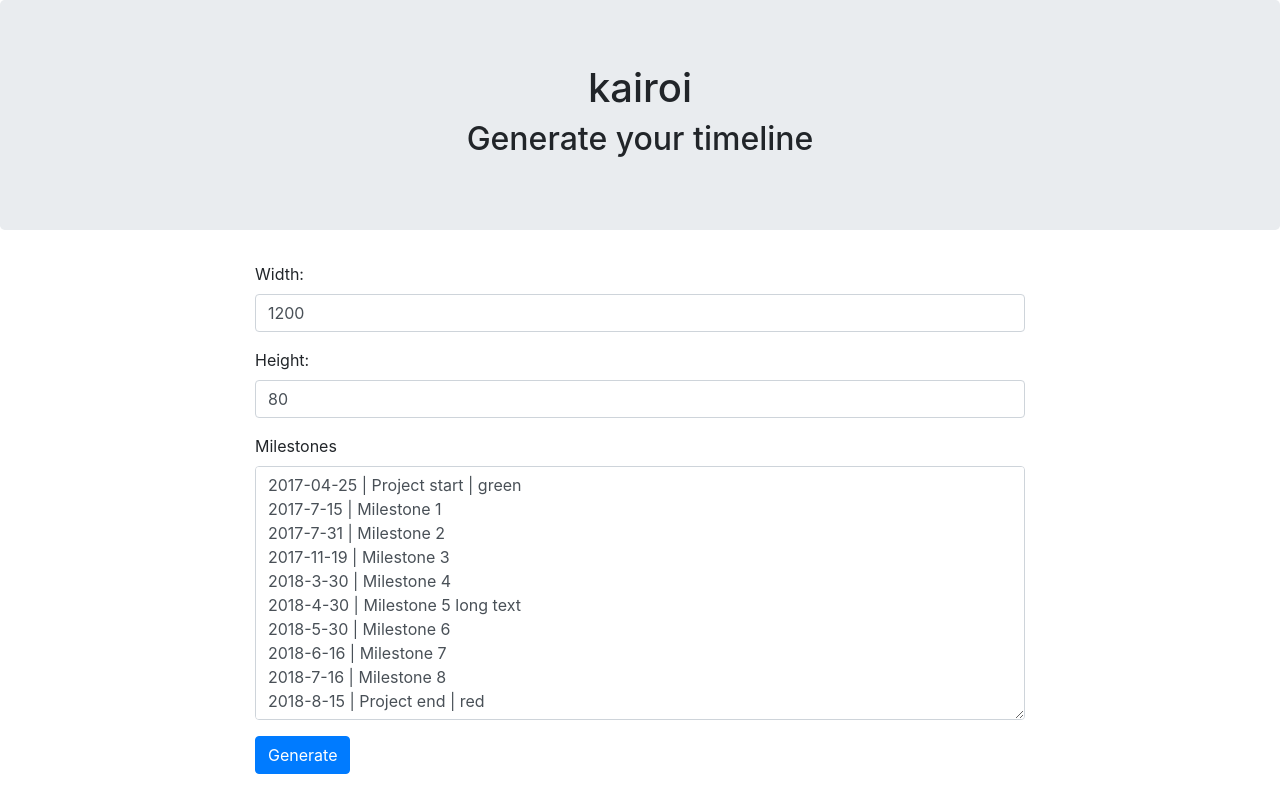
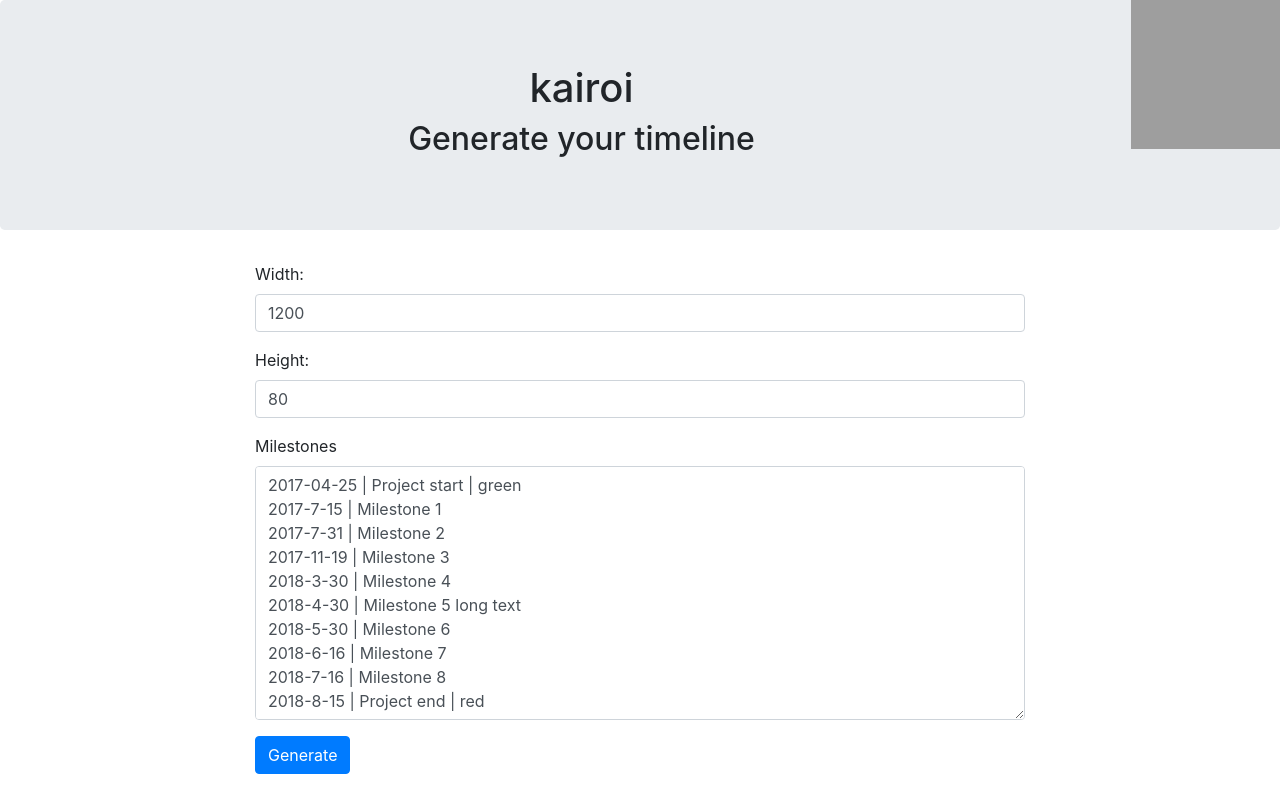
Before and after one commit to gverni/kairoi, a website: page docs/index.html in a window 1280 px wide. Drawn offline with nearby package versions, Linux system fonts and the light colour scheme; grey boxes are pictures that could not be loaded.

Commit message:
Added "fork me on GH" ribbon

```diff
--- a/docs/index.html
+++ b/docs/index.html
@@ -31,11 +31,16 @@
         text.label-text{
             font-size: 12px;
         }
+
+        .gh-ribbon {
+            float: right;
+        }
     </style>
     <!-- Bootstrap 4.1 css -->
     <link rel="stylesheet" href="https://stackpath.bootstrapcdn.com/bootstrap/4.1.3/css/bootstrap.min.css" integrity="sha384-MCw98/SFnGE8fJT3GXwEOngsV7Zt27NXFoaoApmYm81iuXoPkFOJwJ8ERdknLPMO" crossorigin="anonymous">
     <title>Timeline generator using kairoi</title>    </head>
     <body>
+        <div><a href="https://github.com/gverni/kairoi" class="gh-ribbon" ><img width="149" height="149" src="https://github.blog/wp-content/uploads/2008/12/forkme_right_darkblue_121621.png?resize=149%2C149" class="attachment-full size-full" alt="Fork me on GitHub" data-recalc-dims="1"></a></div>
         <div class="jumbotron text-center">
             <h1>kairoi</h1>
             <h2>Generate your timeline</h1></div>
```
